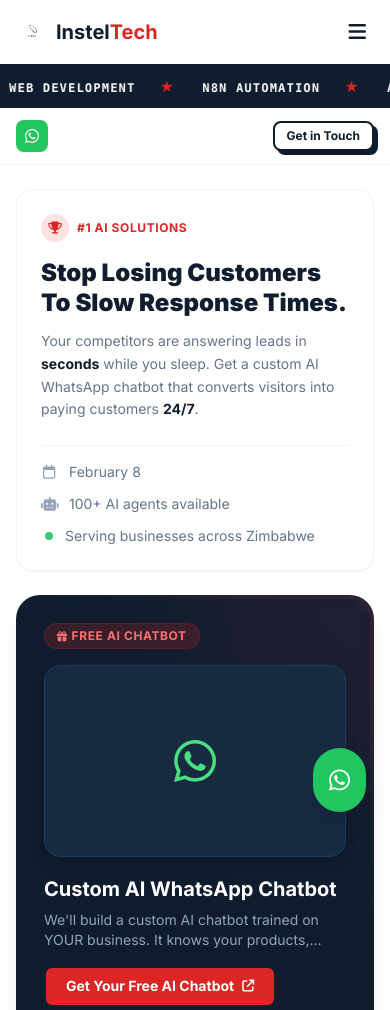
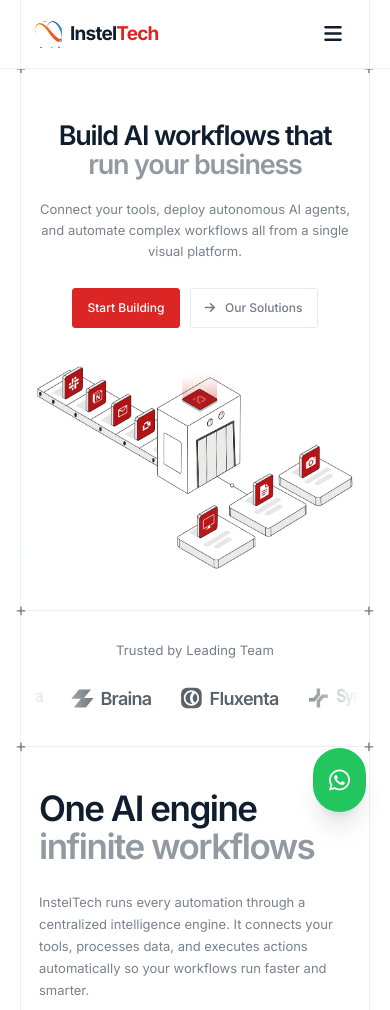
Before and after one commit to meloShaya/insteltech, a plain HTML site: page index.html in a window 390 px wide. Shown: the top 1010 px of the page. Drawn offline with nearby package versions, Linux system fonts and the light colour scheme.

Commit message:
new hero section

```diff
--- a/index.html
+++ b/index.html
@@ -64,6 +64,7 @@
     <link rel="preconnect" href="https://fonts.gstatic.com" crossorigin>
     <link href="https://fonts.googleapis.com/css2?family=Inter:wght@400;500;600;700;800;900&display=swap" rel="stylesheet">
     <link rel="stylesheet" href="styles.css" />
+    <link rel="stylesheet" href="landing.css" />
     <script>
         tailwind.config = {
             theme: {
@@ -98,82 +99,99 @@
 </head>
 <body class="bg-white font-sans text-nerve-900">
 
-    <!-- ==================== TOP NAV ==================== -->
-    <nav class="fixed w-full bg-white/95 backdrop-blur-sm shadow-sm z-50 top-0">
-        <div class="max-w-7xl mx-auto px-4">
-            <div class="flex justify-between items-center h-16">
-                <a href="index.html" class="flex items-center gap-2">
-                    <img src="images/instel.svg" alt="Instel Technologies" class="h-8 w-auto" />
-                    <span class="text-xl font-bold text-nerve-900">Instel<span class="text-primary">Tech</span></span>
+    <!-- ==================== LANDING INTRO ==================== -->
+    <header class="landing-header">
+        <nav class="landing-nav landing-frame" aria-label="Main navigation">
+            <a href="index.html" class="landing-brand" aria-label="InstelTech home">
+                <span class="landing-brand-icon"><img src="images/instel.svg" alt="" width="92" height="92" /></span>
+                <span>Instel<span>Tech</span></span>
             </a>
-                <div class="hidden md:flex items-center gap-6">
-                    <a href="index.html" class="text-nerve-900 font-semibold text-sm hover:text-primary transition-colors">Home</a>
-                    <a href="about.html" class="text-slate-500 font-medium text-sm hover:text-primary transition-colors">About</a>
-                    <a href="contact.html" class="text-slate-500 font-medium text-sm hover:text-primary transition-colors">Contact</a>
-                    <a href="#lead-form" class="btn-brutal btn-primary btn-md">
-                        GET FREE CHATBOT
-                    </a>
+            <div class="landing-nav-links">
+                <a href="about.html">About</a>
+                <a href="#features">Features</a>
+                <a href="#ai-solutions">AI Solutions</a>
+                <a href="contact.html">Contact</a>
             </div>
-                <button id="mobile-menu-button" class="md:hidden text-nerve-900 p-2">
-                    <i class="fas fa-bars text-xl"></i>
+            <div class="landing-nav-actions">
+                <a href="contact.html" class="landing-contact">Let's talk</a>
+                <a href="#lead-form" class="landing-button landing-button-primary">Get Started</a>
+            </div>
+            <button id="mobile-menu-button" class="landing-menu-button" aria-label="Toggle navigation" aria-expanded="false" aria-controls="mobile-menu">
+                <i class="fas fa-bars" aria-hidden="true"></i>
             </button>
+        </nav>
+        <div class="landing-mobile-menu hidden" id="mobile-menu">
+            <a href="about.html">About</a>
+            <a href="#features">Features</a>
+            <a href="#ai-solutions">AI Solutions</a>
+            <a href="contact.html">Contact</a>
+            <a href="#lead-form">Get Started</a>
+        </div>
+    </header>
+
+    <div class="landing-intro">
+        <section class="landing-hero landing-frame landing-crosses" aria-labelledby="hero-heading">
+            <div class="landing-hero-copy">
+                <h1 id="hero-heading">Build AI workflows that<br /><span>run your business</span></h1>
+                <p>Connect your tools, deploy autonomous AI agents, and automate complex workflows<br class="landing-desktop-break" /> all from a single visual platform.</p>
+                <div class="landing-hero-actions">
+                    <a href="#lead-form" class="landing-button landing-button-primary">Start Building</a>
+                    <a href="#ai-solutions" class="landing-button landing-button-secondary"><i class="fas fa-arrow-right" aria-hidden="true"></i> Our Solutions</a>
                 </div>
             </div>
-        <div class="md:hidden hidden bg-white border-t border-slate-100" id="mobile-menu">
-            <a href="index.html" class="block px-4 py-3 text-nerve-900 font-semibold hover:bg-slate-50">Home</a>
-            <a href="about.html" class="block px-4 py-3 text-slate-600 hover:bg-slate-50">About</a>
-            <a href="contact.html" class="block px-4 py-3 text-slate-600 hover:bg-slate-50">Contact</a>
-            <a href="#lead-form" class="block px-4 py-3 bg-primary text-white font-bold text-center">GET FREE CHATBOT</a>
+            <div class="landing-hero-art">
+                <img src="images/hero.jpeg" alt="Connected business tools passing through an AI automation engine to produce completed workflows." width="1053" height="1008" fetchpriority="high" />
             </div>
-    </nav>
+        </section>
 
-    <!-- ==================== MARQUEE ==================== -->
-    <div class="bg-nerve-900 text-white py-2.5 overflow-hidden whitespace-nowrap mt-16">
-        <div class="marquee-track">
-            <span class="mx-4 text-xs font-mono font-bold uppercase tracking-widest">AI CHATBOTS</span><span class="text-primary mx-2">&#9733;</span>
-            <span class="mx-4 text-xs font-mono font-bold uppercase tracking-widest">MOBILE APPS</span><span class="text-primary mx-2">&#9733;</span>
-            <span class="mx-4 text-xs font-mono font-bold uppercase tracking-widest">WEB DEVELOPMENT</span><span class="text-primary mx-2">&#9733;</span>
-            <span class="mx-4 text-xs font-mono font-bold uppercase tracking-widest">N8N AUTOMATION</span><span class="text-primary mx-2">&#9733;</span>
-            <span class="mx-4 text-xs font-mono font-bold uppercase tracking-widest">AI AGENTS</span><span class="text-primary mx-2">&#9733;</span>
-            <span class="mx-4 text-xs font-mono font-bold uppercase tracking-widest">LEAD GENERATION</span><span class="text-primary mx-2">&#9733;</span>
-            <span class="mx-4 text-xs font-mono font-bold uppercase tracking-widest">AI CHATBOTS</span><span class="text-primary mx-2">&#9733;</span>
-            <span class="mx-4 text-xs font-mono font-bold uppercase tracking-widest">MOBILE APPS</span><span class="text-primary mx-2">&#9733;</span>
-            <span class="mx-4 text-xs font-mono font-bold uppercase tracking-widest">WEB DEVELOPMENT</span><span class="text-primary mx-2">&#9733;</span>
-            <span class="mx-4 text-xs font-mono font-bold uppercase tracking-widest">N8N AUTOMATION</span><span class="text-primary mx-2">&#9733;</span>
-            <span class="mx-4 text-xs font-mono font-bold uppercase tracking-widest">AI AGENTS</span><span class="text-primary mx-2">&#9733;</span>
-            <span class="mx-4 text-xs font-mono font-bold uppercase tracking-widest">LEAD GENERATION</span><span class="text-primary mx-2">&#9733;</span>
-            <span class="mx-4 text-xs font-mono font-bold uppercase tracking-widest">AI CHATBOTS</span><span class="text-primary mx-2">&#9733;</span>
-            <span class="mx-4 text-xs font-mono font-bold uppercase tracking-widest">MOBILE APPS</span><span class="text-primary mx-2">&#9733;</span>
-            <span class="mx-4 text-xs font-mono font-bold uppercase tracking-widest">WEB DEVELOPMENT</span><span class="text-primary mx-2">&#9733;</span>
-            <span class="mx-4 text-xs font-mono font-bold uppercase tracking-widest">N8N AUTOMATION</span><span class="text-primary mx-2">&#9733;</span>
-            <span class="mx-4 text-xs font-mono font-bold uppercase tracking-widest">AI AGENTS</span><span class="text-primary mx-2">&#9733;</span>
-            <span class="mx-4 text-xs font-mono font-bold uppercase tracking-widest">LEAD GENERATION</span><span class="text-primary mx-2">&#9733;</span>
+        <section class="landing-trusted landing-frame landing-crosses" aria-label="Trusted by leading teams">
+            <p>Trusted by Leading Team</p>
+            <!-- Reference wordmarks are placeholders until client logos are supplied. -->
+            <div class="landing-logo-window">
+                <div class="landing-logos">
+                    <span class="landing-wordmark wordmark-condensed" aria-hidden="true">Nexora</span>
+                    <span class="landing-wordmark"><svg viewBox="0 0 28 28" aria-hidden="true"><path d="M8 4h15l-7 20H1L8 4Zm3 4L5 20h8l6-12h-8Zm4-6h12l-7 20h-4l6-16h-8Z" /></svg>Nexivo</span>
+                    <span class="landing-wordmark wordmark-condensed"><svg viewBox="0 0 28 28" aria-hidden="true"><rect x="2" y="2" width="24" height="24" rx="7"/><path d="M8 14a6 6 0 1 0 6-6m-5 6a3 3 0 1 0 5-3" fill="none" stroke="white" stroke-width="2"/></svg>Nexora</span>
+                    <span class="landing-wordmark"><svg viewBox="0 0 28 28" aria-hidden="true"><path d="m10 4 14 0-9 11H1L10 4Zm3 10h14l-9 11H4l9-11Z"/></svg>Braina</span>
+                    <span class="landing-wordmark"><svg viewBox="0 0 28 28" aria-hidden="true"><rect x="2" y="2" width="24" height="24" rx="7"/><circle cx="14" cy="14" r="8" fill="none" stroke="white" stroke-width="2"/><path d="M18 7a8 8 0 0 0 0 14" fill="none" stroke="white" stroke-width="3"/></svg>Fluxenta</span>
+                    <span class="landing-wordmark wordmark-condensed"><svg viewBox="0 0 28 28" aria-hidden="true"><path d="M3 16h6l5-6V3m11 9h-6l-5 6v7" fill="none" stroke="currentColor" stroke-width="4"/></svg>Synthora</span>
+                    <span class="landing-wordmark" aria-hidden="true"><svg viewBox="0 0 28 28"><rect x="2" y="2" width="24" height="24" rx="7"/><circle cx="14" cy="14" r="8" fill="none" stroke="white" stroke-width="2"/></svg>Fluxenta</span>
+                    <span class="landing-wordmark" aria-hidden="true">∞ Instel</span>
                 </div>
             </div>
+        </section>
 
-    <!-- ==================== SUB-HEADER ==================== -->
-    <div class="sticky top-16 z-40 bg-white/95 backdrop-blur-sm border-b border-slate-100">
-        <div class="max-w-[1700px] mx-auto px-4 h-14 flex items-center justify-between">
-            <a href="https://www.whatsapp.com/channel/0029VbCFBFT9WtBzFDMACY26" target="_blank" rel="noopener" class="flex items-center gap-2 group hover:scale-105 transition-transform">
-                <div class="w-8 h-8 bg-green-500 rounded-lg flex items-center justify-center text-white group-hover:bg-green-600 transition-colors">
-                    <i class="fab fa-whatsapp text-base"></i>
+        <section id="features" class="landing-engine landing-frame landing-crosses" aria-labelledby="engine-heading">
+            <div class="landing-engine-copy">
+                <h2 id="engine-heading">One AI engine<br /><span>infinite workflows</span></h2>
+                <p class="landing-engine-description">InstelTech runs every automation through a centralized intelligence engine.<br class="landing-desktop-break" /> It connects your tools, processes data, and executes actions automatically so your workflows run faster and smarter.</p>
+                <div class="landing-features">
+                    <div class="landing-feature landing-feature-highlight">
+                        <h3>Workflow Automation</h3>
+                        <p>Automate tasks and run workflows across your tools.</p>
                     </div>
-                <div class="hidden sm:block">
-                    <p class="font-bold text-xs text-nerve-900 leading-tight group-hover:text-green-600 transition-colors">Join Our Channel</p>
-                    <p class="text-[10px] text-slate-500">Get business automation tips, updates & free offers</p>
+                    <div class="landing-feature">
+                        <h3>Integrations</h3>
+                        <p>Connect CRMs, APIs, and internal tools seamlessly.</p>
                     </div>
-            </a>
-            <div class="hidden md:flex items-center gap-6 text-sm text-slate-500">
-                <span class="flex items-center gap-2"><i class="fas fa-bolt text-amber-500"></i> 100+ AI Agents</span>
-                <span class="flex items-center gap-2"><i class="fas fa-clock text-green-500"></i> 24/7 Support</span>
-                <span class="flex items-center gap-2"><i class="fas fa-zap text-primary"></i> 3 Sec Response</span>
+                    <div class="landing-feature">
+                        <h3>Data Processing</h3>
+                        <p>Collect and organize data across your systems.</p>
                     </div>
-            <a href="contact.html" class="btn-brutal btn-secondary btn-sm">Get in Touch</a>
+                    <div class="landing-feature">
+                        <h3>AI Decision Engine</h3>
+                        <p>Analyze conditions and trigger the next action automatically.</p>
                     </div>
+                </div>
+            </div>
+            <div class="landing-engine-art">
+                <img src="images/sec-hero.jpeg" alt="Layered workflow windows connecting email and business tools through InstelTech's AI engine." width="1053" height="1008" loading="lazy" />
+            </div>
+        </section>
     </div>
 
     <!-- ==================== MAIN 3-COLUMN GRID ==================== -->
-    <div class="max-w-[1700px] mx-auto px-4 py-6 md:py-8">
+    <div id="ai-solutions" class="max-w-[1700px] mx-auto px-4 py-6 md:py-8">
         <div class="grid grid-cols-1 lg:grid-cols-12 gap-6 lg:gap-8">
 
             <!-- ========== LEFT SIDEBAR (col 1-3) ========== -->
--- /dev/null
+++ b/landing.css
@@ -0,0 +1,204 @@
+/* Reference layout, using Instel's Inter typography, navy ink, and red accent. */
+.landing-frame {
+    width: 85%;
+    max-width: 1200px;
+    margin-inline: auto;
+    border-inline: 1px solid #edf0f3;
+    position: relative;
+}
+.landing-header {
+    background: #fff;
+    border-bottom: 1px solid #edf0f3;
+    position: relative;
+    z-index: 50;
+}
+.landing-nav {
+    height: 72px;
+    padding-inline: 22px;
+    display: grid;
+    grid-template-columns: 1fr auto 1fr;
+    align-items: center;
+    gap: 24px;
+}
+.landing-brand {
+    display: inline-flex;
+    align-items: center;
+    gap: 8px;
+    justify-self: start;
+    color: #0f1d2e;
+    font-size: 20px;
+    font-weight: 700;
+    letter-spacing: -0.8px;
+}
+.landing-brand-icon { width: 27px; height: 27px; overflow: hidden; flex-shrink: 0; }
+.landing-brand img { width: 92px; height: 92px; max-width: none; transform: translate(-31px, -29px); }
+.landing-brand > span > span { color: #dc2626; }
+.landing-nav-links, .landing-nav-actions { display: flex; align-items: center; gap: 24px; }
+.landing-nav-actions { justify-self: end; gap: 14px; }
+.landing-nav-links a, .landing-contact { font-size: 12px; color: #737d89; white-space: nowrap; }
+.landing-nav-links a:hover, .landing-contact:hover { color: #dc2626; }
+.landing-button {
+    display: inline-flex;
+    justify-content: center;
+    align-items: center;
+    gap: 10px;
+    border: 1px solid transparent;
+    border-radius: 3px;
+    padding: 11px 21px;
+    font-size: 13px;
+    font-weight: 500;
+    line-height: 18px;
+    white-space: nowrap;
+}
+.landing-button-primary { background: #dc2626; color: #fff; border-color: #dc2626; }
+.landing-button-primary:hover { background: #b91c1c; border-color: #b91c1c; }
+.landing-button-secondary { background: #fff; border-color: #e6e9ed; color: #737d89; }
+.landing-button-secondary:hover { border-color: #0f1d2e; color: #0f1d2e; }
+.landing-nav .landing-button { padding: 8px 18px; font-size: 12px; }
+.landing-menu-button { display: none; }
+.landing-mobile-menu { display: none; }
+.landing-crosses::before, .landing-crosses::after {
+    content: "+";
+    position: absolute;
+    z-index: 2;
+    top: -10px;
+    color: #7b838b;
+    font-size: 18px;
+    font-weight: 300;
+    line-height: 18px;
+}
+.landing-crosses::before { left: -6px; }
+.landing-crosses::after { right: -6px; }
+.landing-hero { padding-top: 64px; padding-bottom: 36px; }
+.landing-hero-copy { text-align: center; padding-inline: 20px; position: relative; z-index: 1; }
+.landing-hero h1 {
+    color: #0f1d2e;
+    font-size: clamp(38px, 4.14vw, 58px);
+    font-weight: 600;
+    line-height: 1.02;
+    letter-spacing: -2.4px;
+    margin: 0;
+}
+.landing-hero h1 span, .landing-engine h2 span { color: #9299a1; }
+.landing-hero-copy > p {
+    margin-top: 20px;
+    color: #78828d;
+    font-size: 14px;
+    line-height: 22px;
+}
+.landing-hero-actions { display: flex; justify-content: center; gap: 14px; margin-top: 34px; }
+.landing-hero-art {
+    width: 88%;
+    aspect-ratio: 900 / 540;
+    margin: 44px auto 0;
+    overflow: hidden;
+    position: relative;
+}
+.landing-hero-art img {
+    display: block;
+    width: 100%;
+    max-width: none;
+    height: auto;
+    position: absolute;
+    top: 0;
+    left: 0;
+    /* Remove the supplied image's empty upper margin without changing the asset. */
+    transform: translateY(-24%);
+}
+.landing-trusted { padding: 49px 20px 51px; }
+.landing-trusted::before, .landing-trusted::after, .landing-engine::before, .landing-engine::after { top: -10px; }
+.landing-trusted, .landing-engine { border-top: 1px solid #edf0f3; }
+.landing-intro {
+    background: #fff;
+    overflow: hidden;
+    border-bottom: 1px solid #edf0f3;
+}
+.landing-trusted > p { text-align: center; font-size: 13px; color: #737d89; letter-spacing: 0.1px; }
+.landing-logo-window {
+    margin-top: 29px;
+    overflow: hidden;
+    mask-image: linear-gradient(90deg, transparent, #000 22%, #000 78%, transparent);
+}
+.landing-logos {
+    display: flex;
+    justify-content: center;
+    gap: 38px;
+    align-items: center;
+    width: max-content;
+    min-width: 100%;
+    position: relative;
+    left: 50%;
+    transform: translateX(-50%);
+    color: #59616a;
+}
+.landing-wordmark { display: inline-flex; align-items: center; gap: 6px; font-size: 20px; font-weight: 600; white-space: nowrap; letter-spacing: -0.7px; }
+.landing-wordmark svg { height: 24px; width: 24px; fill: currentColor; flex-shrink: 0; }
+.wordmark-condensed { font-family: 'Arial Narrow', 'Inter', sans-serif; font-stretch: condensed; letter-spacing: -1px; }
+.landing-engine {
+    padding: 70px 24px 48px;
+    display: grid;
+    grid-template-columns: 1.1fr 0.9fr;
+    gap: 50px;
+    align-items: center;
+}
+.landing-engine h2 {
+    font-size: clamp(34px, 3.65vw, 50px);
+    color: #0f1d2e;
+    font-weight: 600;
+    line-height: 1.1;
+    letter-spacing: -2px;
+    margin: 0;
+}
+.landing-engine-description { margin-top: 34px; font-size: 13px; line-height: 22px; color: #78828d; }
+.landing-features { display: grid; grid-template-columns: 1fr 1fr; gap: 14px 8px; margin-top: 56px; }
+.landing-feature { padding: 12px 14px; }
+.landing-feature-highlight { background: #f8f9fb; }
+.landing-feature h3 { font-size: 16px; line-height: 24px; font-weight: 500; color: #0f1d2e; margin: 0; letter-spacing: -0.4px; }
+.landing-feature p { color: #78828d; font-size: 13px; line-height: 20px; margin-top: 14px; }
+.landing-engine-art { overflow: hidden; }
+.landing-engine-art img { display: block; width: 110%; max-width: none; height: auto; transform: translateX(-2%); }
+#ai-solutions, #features, #lead-form { scroll-margin-top: 24px; }
+.landing-header a:focus-visible, .landing-intro a:focus-visible, .landing-menu-button:focus-visible { outline: 2px solid #dc2626; outline-offset: 5px; }
+
+@media (min-width: 1500px) {
+    .landing-hero-art { width: 900px; }
+}
+@media (max-width: 1050px) {
+    .landing-nav { gap: 16px; padding-inline: 18px; }
+    .landing-nav-links { gap: 16px; }
+    .landing-contact { display: none; }
+    .landing-engine { gap: 20px; }
+    .landing-feature h3 { font-size: 14px; }
+    .landing-desktop-break { display: none; }
+}
+@media (max-width: 767px) {
+    .landing-frame { width: calc(100% - 40px); }
+    .landing-nav { height: 68px; grid-template-columns: 1fr auto; padding-inline: 14px; }
+    .landing-brand { font-size: 19px; }
+    .landing-nav-links, .landing-nav-actions { display: none; }
+    .landing-menu-button { display: inline-flex; align-items: center; justify-content: center; width: 44px; height: 44px; background: none; border: 0; color: #0f1d2e; font-size: 20px; }
+    .landing-mobile-menu:not(.hidden) { display: grid; padding: 12px 34px 20px; border-top: 1px solid #edf0f3; }
+    .landing-mobile-menu a { padding: 10px 0; font-size: 14px; color: #0f1d2e; }
+    .landing-hero { padding-top: 52px; padding-bottom: 35px; }
+    .landing-hero-copy { padding-inline: 12px; }
+    .landing-hero h1 { font-size: clamp(27px, 6.6vw, 48px); line-height: 1.08; letter-spacing: -1.2px; }
+    .landing-hero-copy > p { font-size: 13px; line-height: 21px; margin-top: 20px; }
+    .landing-hero-actions { gap: 10px; margin-top: 26px; }
+    .landing-button { padding: 10px 14px; font-size: 12px; }
+    .landing-hero-art { width: 100%; margin-top: 38px; }
+    .landing-trusted { padding: 30px 10px 34px; }
+    .landing-logo-window { margin-top: 24px; }
+    .landing-logos { gap: 28px; }
+    .landing-wordmark { font-size: 18px; }
+    .landing-engine { padding: 42px 18px 36px; grid-template-columns: 1fr; gap: 20px; }
+    .landing-engine h2 { font-size: 35px; letter-spacing: -1.5px; }
+    .landing-engine-description { margin-top: 25px; }
+    .landing-features { margin-top: 28px; gap: 12px 6px; }
+    .landing-feature { padding: 12px 10px; }
+    .landing-feature p { margin-top: 10px; }
+    .landing-engine-art { max-width: 380px; width: 100%; margin-inline: auto; }
+    .landing-engine-art img { width: 100%; transform: none; }
+}
+@media (prefers-reduced-motion: reduce) {
+    html { scroll-behavior: auto; }
+}
--- a/script.js
+++ b/script.js
@@ -10,6 +10,7 @@ document.addEventListener('DOMContentLoaded', function() {
     if (mobileMenuBtn && mobileMenu) {
         mobileMenuBtn.addEventListener('click', function() {
             mobileMenu.classList.toggle('hidden');
+            mobileMenuBtn.setAttribute('aria-expanded', String(!mobileMenu.classList.contains('hidden')));
             var icon = mobileMenuBtn.querySelector('i');
             if (icon) {
                 icon.classList.toggle('fa-bars');
@@ -19,6 +20,7 @@ document.addEventListener('DOMContentLoaded', function() {
         mobileMenu.querySelectorAll('a').forEach(function(link) {
             link.addEventListener('click', function() {
                 mobileMenu.classList.add('hidden');
+                mobileMenuBtn.setAttribute('aria-expanded', 'false');
                 var icon = mobileMenuBtn.querySelector('i');
                 if (icon) {
                     icon.classList.remove('fa-times');
@@ -29,6 +31,7 @@ document.addEventListener('DOMContentLoaded', function() {
         document.addEventListener('click', function(e) {
             if (!mobileMenu.contains(e.target) && !mobileMenuBtn.contains(e.target)) {
                 mobileMenu.classList.add('hidden');
+                mobileMenuBtn.setAttribute('aria-expanded', 'false');
                 var icon = mobileMenuBtn.querySelector('i');
                 if (icon) {
                     icon.classList.remove('fa-times');
```
Also changed, not shown: images/hero.jpeg (added), images/sec-hero.jpeg (added), 3 other files. Lines whose indentation alone changed are shown as unchanged.
